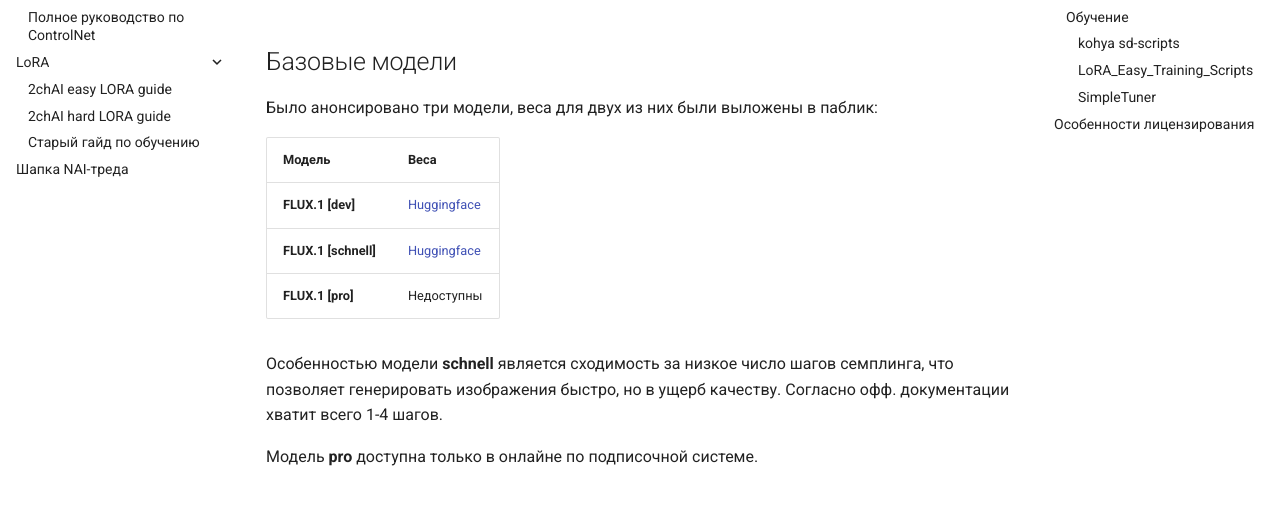
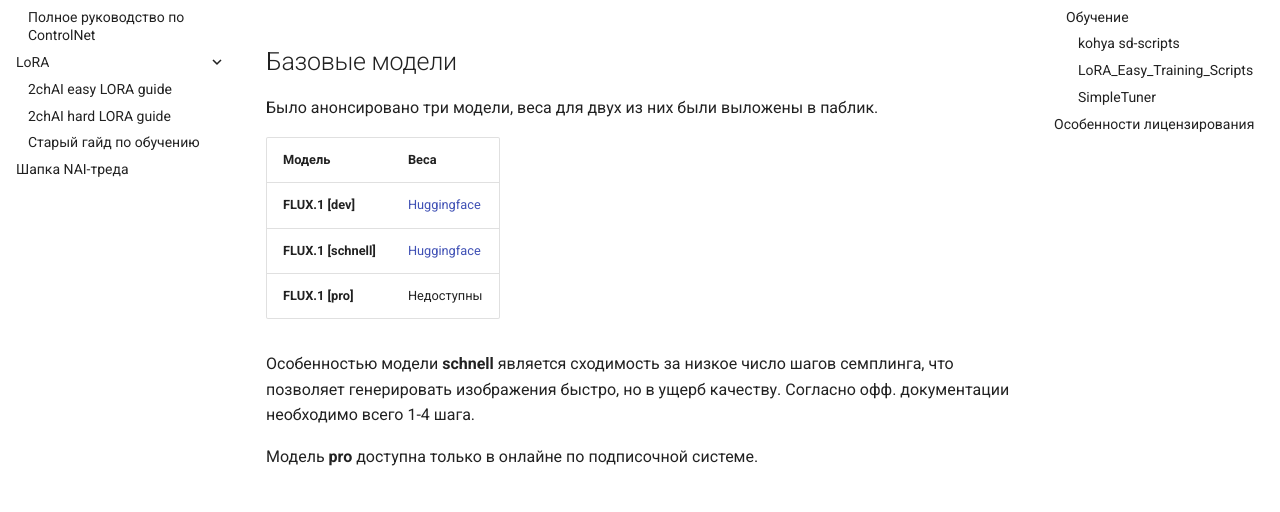
Before and after one commit to 2ch-ai/wiki, an MkDocs documentation site: the page built from docs/nai/models/flux.md, in a window 1280 px wide and 900 px high. Shown: the part 358-870 px from the top of the window. Built offline with MkDocs 1.6.1 and Material for MkDocs 9.7.7, drawn with Linux system fonts in a browser that asks for light colours; some of the changed text lies outside the part shown.

Commit message:
small flux description updates

```diff
--- a/docs/nai/models/flux.md
+++ b/docs/nai/models/flux.md
@@ -5,7 +5,7 @@ Flux был выпущен 1 августа 2024 года компанией Bla
 Данный стартап основан бывшими сотрудниками Stability AI, которые раньше работали над Stable Diffusion.
 
 ## Базовые модели
-Было анонсировано три модели, веса для двух из них были выложены в паблик:
+Было анонсировано три модели, веса для двух из них были выложены в паблик.
 
 | Модель               | Веса                                                                   |
 | -------------------- | ---------------------------------------------------------------------- |
@@ -13,7 +13,7 @@ Flux был выпущен 1 августа 2024 года компанией Bla
 | **FLUX.1 [schnell]** | [Huggingface](https://huggingface.co/black-forest-labs/FLUX.1-schnell) |
 | **FLUX.1 [pro]**     | Недоступны                                                             |
 
-Особенностью модели **schnell** является сходимость за низкое число шагов семплинга, что позволяет генерировать изображения быстро, но в ущерб качеству. Согласно офф. документации хватит всего 1-4 шагов.
+Особенностью модели **schnell** является сходимость за низкое число шагов семплинга, что позволяет генерировать изображения быстро, но в ущерб качеству. Согласно офф. документации необходимо всего 1-4 шага.
 
 Модель **pro** доступна только в онлайне по подписочной системе.
 
```
Also changed, not shown: other parts of docs/nai/models/flux.md (+1 -1 lines).
